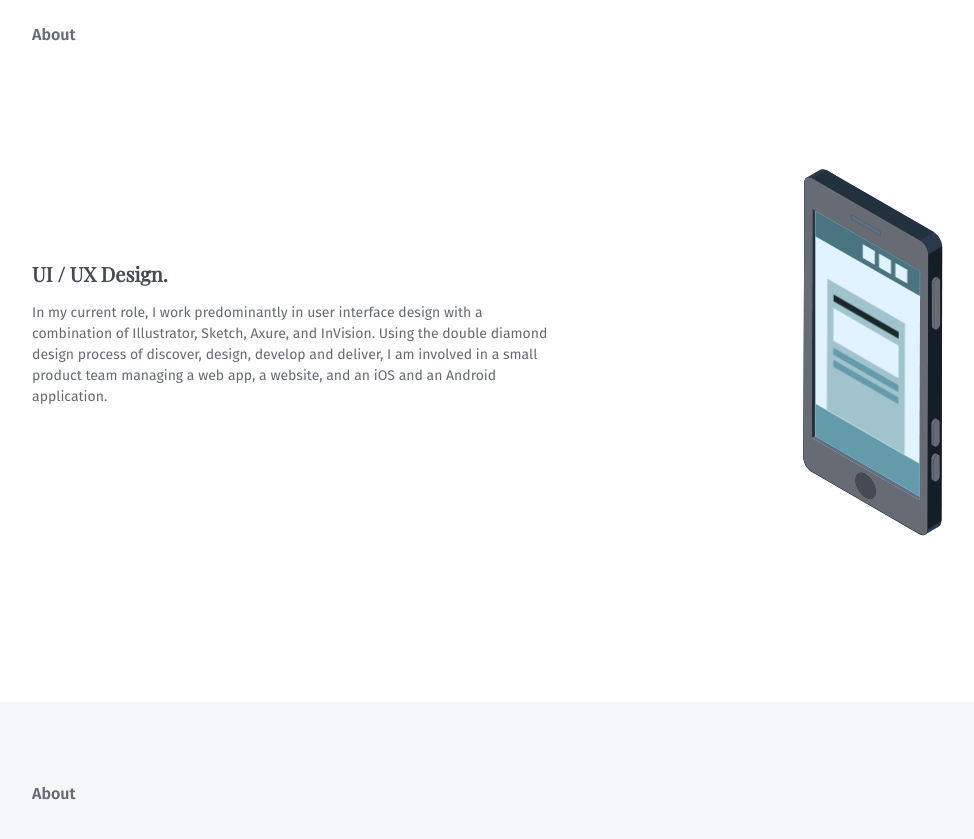
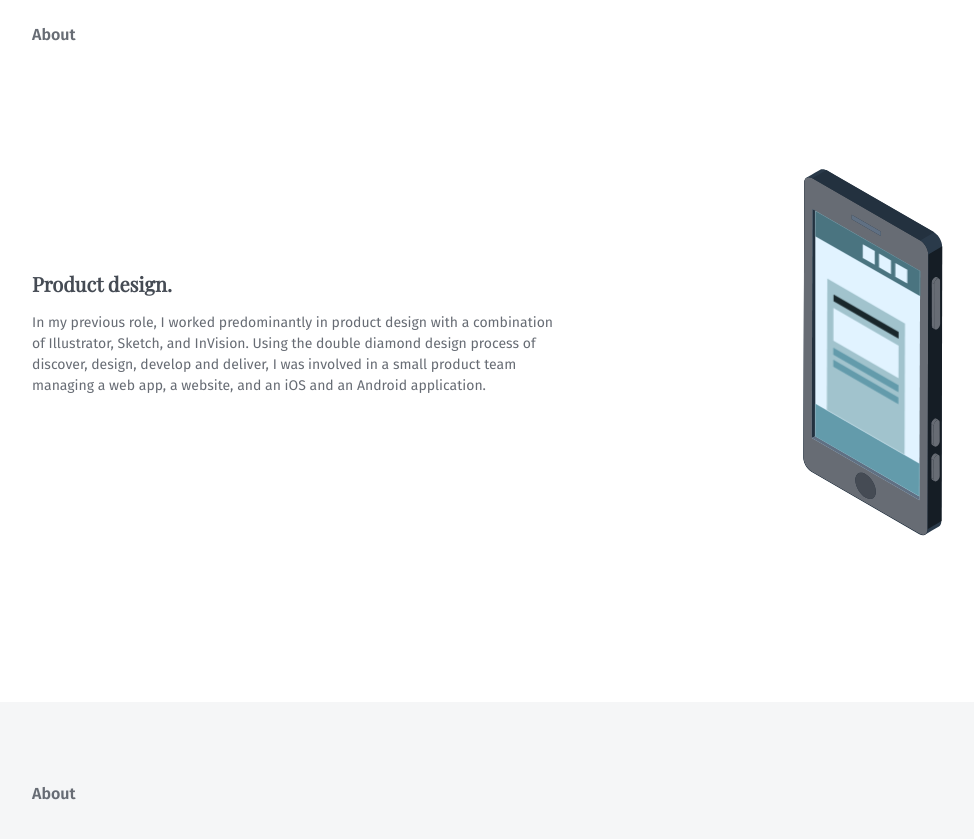
Before and after one commit to edstennettackee/edstennett, a Jekyll site: the page built from index.html, in a window 1280 px wide and 900 px high, scrolled down 2620 px. Shown: the top 839 px of the window, without its empty margins (55-1029 px from the left). Built offline with Jekyll 4.4.1, drawn with Linux system fonts in a browser that asks for light colours; nearby versions of some CDN libraries; comment, search, counter and statistics services are not loaded; some of the changed text lies outside the part shown.

```diff
--- a/_config.yml
+++ b/_config.yml
@@ -2,7 +2,7 @@
 baseurl: "/"
 url: "https://edstennett.com"
 permalink: pretty
-title: Ed Stennett |  Product Designer
+title: Ed Stennett
 
 # THEME-SPECIFIC CONFIGURATION
 theme_settings:
--- a/_layouts/home.html
+++ b/_layouts/home.html
@@ -5,7 +5,7 @@ layout: default
 <main>
     <div class="hero">
         <div class="grid-overlay hero-title">
-            <h1>Hello, I am Ed Stennett. I am a Product Designer based in London. <span class="text-secondary">I help companies build beautiful products.</span></h1>
+            <h1>Hello, I am Ed Stennett. I am a Product Marketing Manager based in London. <span class="text-secondary">I help companies build and market remarkable products.</span></h1>
         </div>
     </div>
     <div class="content-area grid-overlay"></div>
@@ -29,7 +29,7 @@ layout: default
         <div class="row">
             <div class="col-6">
                 <h3>Born in the 90s. Living in London.</h3>
-                <p>I currently work on Old Street as a User Interface Designer for a technology scale up called Seenit, working across web, iOS and Android.</p>
+                <p>I currently work on Old Street as a Product Marketing Manager for a technology scale up called Seenit.</p>
                 <a href="{{ site.baseurl }}/about"><button class="btn flat btn-left" type="button"><span>Learn more</span></button></a>
             </div>
         </div>
@@ -565,8 +565,8 @@ layout: default
             <div class="col-6">
                 <div class="services-block__wrap">
                     <div class="services-block__wrap-text">
-                        <h3>UI / UX Design.</h3>
-                        <p>In my current role, I work predominantly in user interface design with a combination of Illustrator, Sketch, Axure, and InVision. Using the double diamond design process of discover, design, develop and deliver, I am involved in a small product team managing a web app, a website, and an iOS and an Android application.</p>
+                        <h3>Product design.</h3>
+                        <p>In my previous role, I worked predominantly in product design with a combination of Illustrator, Sketch, and InVision. Using the double diamond design process of discover, design, develop and deliver, I was involved in a small product team managing a web app, a website, and an iOS and an Android application.</p>
                     </div>
                 </div>
             </div>
@@ -1709,8 +1709,8 @@ layout: default
             <div class="col-6">
                 <div class="services-block__wrap">
                     <div class="services-block__wrap-text">
-                        <h3>Front end development.</h3>
-                        <p>Recently, I have been able to do some front end development professionally. This started at my previous company and the update the main brochure site, to developing the new website for Seeint and building the online style guide and brand guidelines. I mostly use Jekyll, in combination with HTML, CSS and Javascript to build sites.</p>
+                        <h3>Product Marketing.</h3>
+                        <p>I have experience developing multiple digital campaigns for acquisition, taking a product to market, branding, and building marketing materials.</p>
                     </div>
                 </div>
             </div>
```
Also changed, not shown: other parts of _layouts/home.html (+1 -1 lines).
